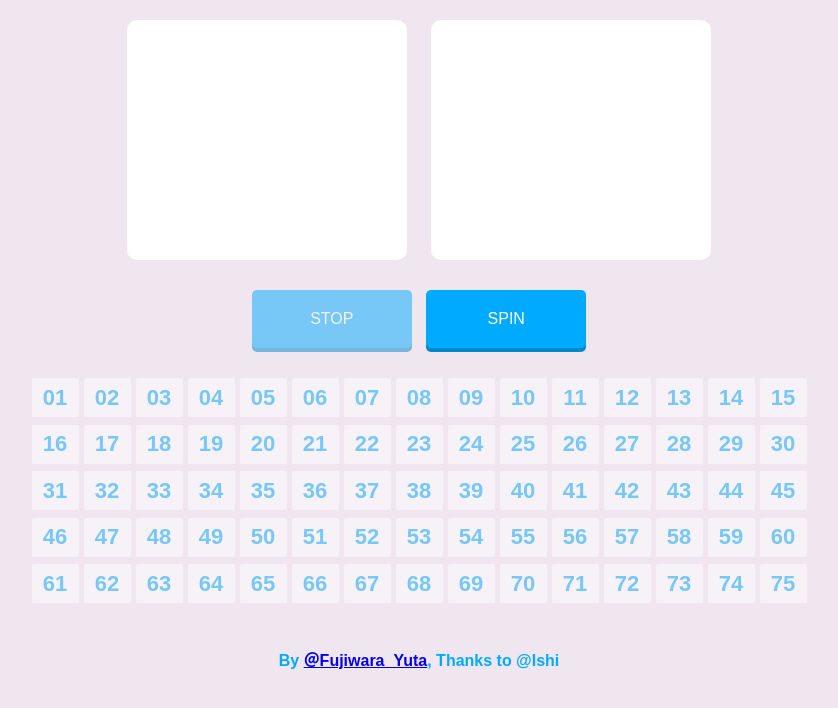
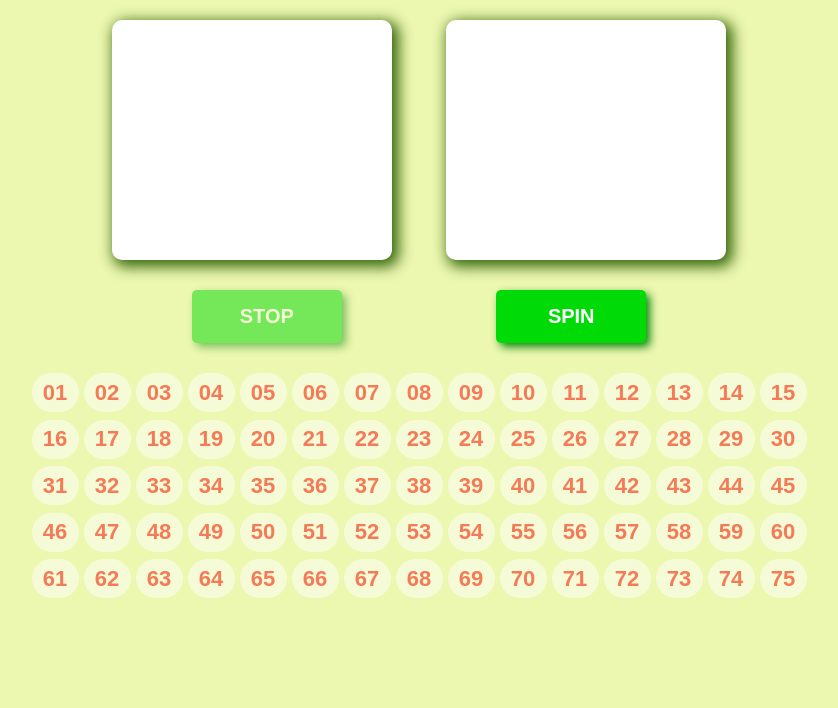
Before and after one commit to ESM-fd/JS-Study, a plain HTML site: page index.html in a window 1280 px wide. Shown: the whole page, without its empty margins (221-1059 px from the left). Drawn offline with nearby package versions, Linux system fonts and the light colour scheme.

Commit message:
レイアウト変更

```diff
--- a/css/style.css
+++ b/css/style.css
@@ -1,6 +1,6 @@
 
 body {
-    background: #f0e6ef;
+    background: #ecf7b0;
     font-family: Arial, sans-serif;
     text-align: center;
     font-size: 16px;
@@ -13,14 +13,15 @@ body {
     /* padding: 14px; */
     border-radius: 10px;
     margin-bottom: 30px;
-    color: #00aaff;
+    color: #f55a00;
     font-weight: bold;
     font-size: 240px;
     line-height: 240px;
+    box-shadow: 4px 4px 14px 3px #396a0e;
     background: #fff;
   }
   .panel + .panel {
-    margin-left: 20px;
+    margin-left: 50px;
   }
   .panel.unmatched {
     opacity: 0.5;
@@ -32,7 +33,7 @@ body {
     padding: 14px;
     border-radius: 10px;
     margin-bottom: 30px;
-    color: #00aaff;
+    color: #0088cc;
     font-weight: bold;
     font-size: 120px;
     line-height: 128px;
@@ -45,40 +46,42 @@ body {
     opacity: 0.5;
   }
 
-  .bingo {
+  .bingoNo {
     display: inline-block;
     width: 40px;
     padding: 3.5px;
     opacity: 0.5;
-    border-radius: 2.5px;
+    border-radius: 20px;
     margin-bottom: 7.5px;
-    color: #00aaff;
+    color: #ff0000;
     font-weight: bold;
     font-size: 22px;
     line-height: 32px;
     background: #fff;
   }
-  .bingo + .bingo {
+  .bingoNo + .bingoNo {
     margin-left: 5px;
   }
-  .bingo.unmatched {
+  .bingoNo.unmatched {
     opacity: 1;
-    background: #ffff00;
+    background: #00ff0882;
   }
 
   .btn {
     display: inline-block;
     width: 120px;
-    padding: 20px;
+    padding: 15px;
     border-radius: 5px;
     margin-bottom: 30px;
+    font-size: 20px;
+    font-weight: bold;
     color: #fff;
-    box-shadow: 0 4px 0 #0088cc;
-    background: #00aaff;
+    box-shadow: 4px 4px 9px 0 #018506f7;
+    background: #00db07;
     cursor: pointer;
   }
   .btn + .btn {
-    margin-left: 10px;
+    margin-left: 150px;
   }
   .btn.inactive {
     opacity: 0.5;
@@ -88,14 +91,6 @@ body {
     margin-top: 1.5em;
     width: 100%;
     overflow-x: hidden !important;
-  }
-
-  .copy {
-    display: inline-block;
-    margin-bottom: 30px;
-    color: #00aaff;
-    font-weight: bold;
-    font-size: 16px;
   }
 
   #stopButton {
--- a/index.html
+++ b/index.html
@@ -13,15 +13,10 @@
   <div class="btn inactive" id="btn0">STOP</div>
   </div>
   <div class="btn" id="spinButton">SPIN</div>
-
   <div id="result">
-  </div>
-  <div></br></br>
-      <div class="copy">By <a href="https://twitter.com/Fujiyama_Yuta">＠Fujiwara_Yuta</a>, Thanks to @Ishi </div>
   </div>
   <audio id="audio_drum" src="audio/drumroll.wav"></audio>
   <audio id="audio_cymbal" src="audio/cymbal.wav"></audio>
-
   <script type="text/javascript" src="jquery/jquery.min.js"></script>
   <script type="text/javascript" src="jquery/jquery-ui.min.js"></script>
   <script type="text/javascript" src="js/Bingo.js"></script>
--- a/js/Bingo.js
+++ b/js/Bingo.js
@@ -36,7 +36,7 @@
                 divWrapper = fragment.appendChild(document.createElement("div"));
             }
             var numDiv = divWrapper.appendChild(document.createElement("div"));
-            numDiv.className = "bingo";
+            numDiv.className = "bingoNo";
             numDiv.innerHTML = elem;
         });
         var result = document.getElementById("result");
@@ -108,11 +108,11 @@
             stopCount = 0;
             spinButton.className = '';
 
-            var bingoDiv = document.querySelectorAll(".bingo");
+            var bingoDiv = document.querySelectorAll(".bingoNo");
 
             // change color
             bingoDiv[bingoNum-1].innerHTML;
-            bingoDiv[bingoNum-1].className = 'bingo unmatched';
+            bingoDiv[bingoNum-1].className = 'bingoNo unmatched';
 
             // init
             isPlaying = false;
```
